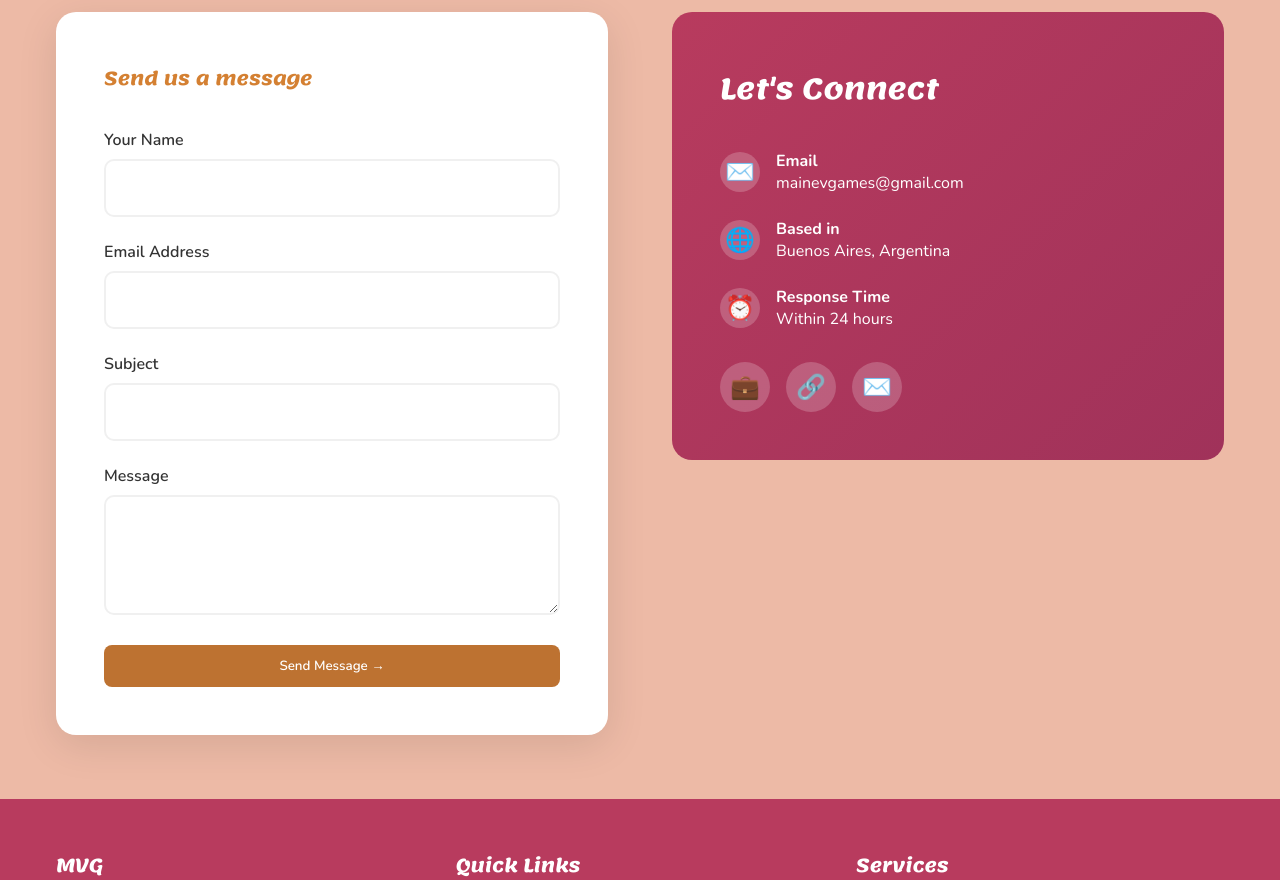
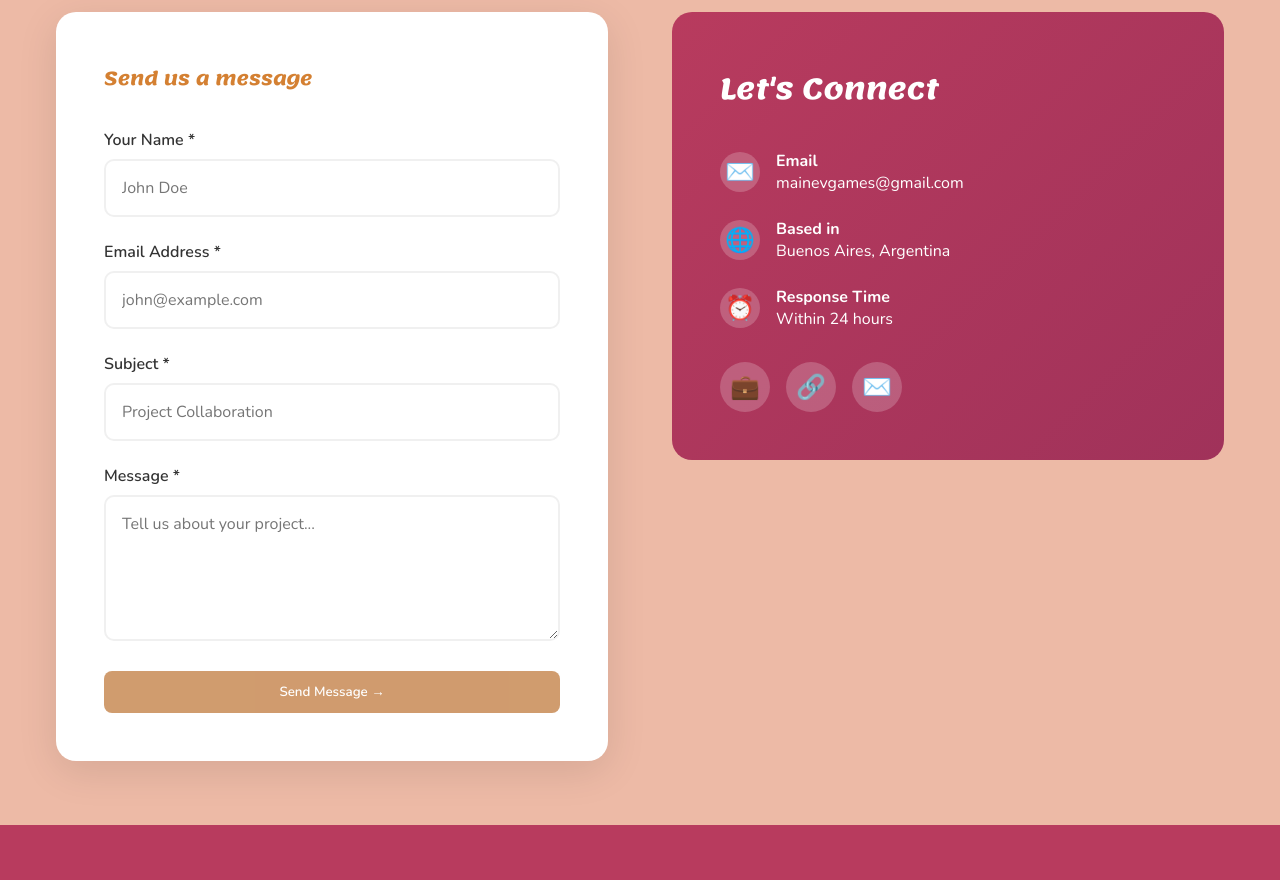
Before and after one commit to MaiineV/MVG-Page, a React (Create React App) app: page /contact in a window 1280 px wide. Shown: the part 420-1300 px from the top of the page. Built offline with nearby package versions, Linux system fonts and the light colour scheme.

Commit message:
Contact page working with emailjs and fix visuals on portfolio

```diff
--- a/package.json
+++ b/package.json
@@ -3,6 +3,7 @@
   "version": "0.1.0",
   "private": true,
   "dependencies": {
+    "@emailjs/browser": "^4.4.1",
     "@testing-library/jest-dom": "^5.17.0",
     "@testing-library/react": "^13.4.0",
     "@testing-library/user-event": "^13.5.0",
--- a/src/components/Contact.js
+++ b/src/components/Contact.js
@@ -1,5 +1,6 @@
 import { useState } from "react";
-import '../styles/Contact.css'
+import emailjs from '@emailjs/browser';
+import '../styles/Contact.css';
 
 const ContactPage = () => {
   const [formData, setFormData] = useState({
@@ -9,6 +10,14 @@ const ContactPage = () => {
     message: "",
   });
 
+  const [isSubmitting, setIsSubmitting] = useState(false);
+  const [submitStatus, setSubmitStatus] = useState(null);
+
+  // Replace these with your actual EmailJS credentials
+  const SERVICE_ID = "service_uoqwllq";
+  const TEMPLATE_ID = "template_jdorox7";
+  const PUBLIC_KEY = "7VGg1CkH7NgLyFD8H";
+
   const handleInputChange = (e) => {
     setFormData({
       ...formData,
@@ -16,10 +25,58 @@ const ContactPage = () => {
     });
   };
 
-  const handleSubmit = (e) => {
+  const handleSubmit = async (e) => {
     e.preventDefault();
-    alert("Thank you for your message! We'll get back to you soon.");
-    setFormData({ name: "", email: "", subject: "", message: "" });
+    setIsSubmitting(true);
+    setSubmitStatus(null);
+
+    try {
+      // EmailJS parameters - these should match your template variables
+      const templateParams = {
+        from_name: formData.name,
+        from_email: formData.email,
+        subject: formData.subject,
+        message: formData.message,
+        to_email: "mainevgames@gmail.com", // Your receiving email
+      };
+
+      const response = await emailjs.send(
+        SERVICE_ID,
+        TEMPLATE_ID,
+        templateParams,
+        PUBLIC_KEY
+      );
+
+      if (response.status === 200) {
+        setSubmitStatus('success');
+        setFormData({ name: "", email: "", subject: "", message: "" });
+
+        // Hide success message after 5 seconds
+        setTimeout(() => {
+          setSubmitStatus(null);
+        }, 5000);
+      }
+    } catch (error) {
+      console.error("Email send error:", error);
+      setSubmitStatus('error');
+
+      // Hide error message after 5 seconds
+      setTimeout(() => {
+        setSubmitStatus(null);
+      }, 5000);
+    } finally {
+      setIsSubmitting(false);
+    }
+  };
+
+  const validateForm = () => {
+    return (
+      formData.name.trim() !== "" &&
+      formData.email.trim() !== "" &&
+      formData.email.includes("@") &&
+      formData.subject.trim() !== "" &&
+      formData.message.trim() !== ""
+    );
   };
 
   return (
@@ -52,9 +109,9 @@ const ContactPage = () => {
               Send us a message
             </h3>
 
-            <div>
+            <form onSubmit={handleSubmit}>
               <div className="form-group">
-                <label htmlFor="name">Your Name</label>
+                <label htmlFor="name">Your Name *</label>
                 <input
                   type="text"
                   id="name"
@@ -62,11 +119,12 @@ const ContactPage = () => {
                   value={formData.name}
                   onChange={handleInputChange}
                   required
+                  placeholder="John Doe"
                 />
               </div>
 
               <div className="form-group">
-                <label htmlFor="email">Email Address</label>
+                <label htmlFor="email">Email Address *</label>
                 <input
                   type="email"
                   id="email"
@@ -74,11 +132,12 @@ const ContactPage = () => {
                   value={formData.email}
                   onChange={handleInputChange}
                   required
+                  placeholder="john@example.com"
                 />
               </div>
 
               <div className="form-group">
-                <label htmlFor="subject">Subject</label>
+                <label htmlFor="subject">Subject *</label>
                 <input
                   type="text"
                   id="subject"
@@ -86,29 +145,63 @@ const ContactPage = () => {
                   value={formData.subject}
                   onChange={handleInputChange}
                   required
+                  placeholder="Project Collaboration"
                 />
               </div>
 
               <div className="form-group">
-                <label htmlFor="message">Message</label>
+                <label htmlFor="message">Message *</label>
                 <textarea
                   id="message"
                   name="message"
                   value={formData.message}
                   onChange={handleInputChange}
                   required
+                  placeholder="Tell us about your project..."
+                  rows="5"
                 ></textarea>
               </div>
 
+              {/* Status Messages */}
+              {submitStatus === 'success' && (
+                <div style={{
+                  padding: '1rem',
+                  marginBottom: '1rem',
+                  backgroundColor: '#4CAF50',
+                  color: 'white',
+                  borderRadius: '8px',
+                  textAlign: 'center'
+                }}>
+                  ✓ Message sent successfully! We'll get back to you soon.
+                </div>
+              )}
+
+              {submitStatus === 'error' && (
+                <div style={{
+                  padding: '1rem',
+                  marginBottom: '1rem',
+                  backgroundColor: '#f44336',
+                  color: 'white',
+                  borderRadius: '8px',
+                  textAlign: 'center'
+                }}>
+                  ✗ Failed to send message. Please try again or email us directly.
+                </div>
+              )}
+
               <button
-                type="button"
+                type="submit"
                 className="btn btn-primary"
-                style={{ width: "100%" }}
-                onClick={handleSubmit}
+                style={{
+                  width: "100%",
+                  opacity: isSubmitting || !validateForm() ? 0.7 : 1,
+                  cursor: isSubmitting || !validateForm() ? 'not-allowed' : 'pointer'
+                }}
+                disabled={isSubmitting || !validateForm()}
               >
-                Send Message →
+                {isSubmitting ? 'Sending...' : 'Send Message →'}
               </button>
-            </div>
+            </form>
           </div>
 
           <div className="contact-info slide-in-right">
--- a/src/styles/Portfolio.css
+++ b/src/styles/Portfolio.css
@@ -48,15 +48,30 @@
     var(--primary-color),
     var(--secondary-color)
   );
+  position: relative;
+  overflow: hidden;
   display: flex;
   align-items: center;
   justify-content: center;
-  font-size: 4rem;
-  color: white;
+}
+
+/* New styles for the image inside */
+.game-image img {
+  width: 100%;
+  height: 100%;
+  object-fit: cover; /* This ensures the image covers the entire container */
   transition: transform 0.3s ease;
 }
 
-.game-card:hover .game-image {
+/* If you want to maintain aspect ratio and avoid cropping, use this instead: */
+/* .game-image img {
+  width: 100%;
+  height: 100%;
+  object-fit: contain;
+  transition: transform 0.3s ease;
+} */
+
+.game-card:hover .game-image img {
   transform: scale(1.1);
 }
 
@@ -98,6 +113,7 @@
   border-radius: 20px;
   font-size: 0.8rem;
   font-weight: 600;
+  z-index: 10; /* Ensure it stays on top */
 }
 
 @media (max-width: 768px) {
@@ -105,4 +121,8 @@
     grid-template-columns: 1fr;
     gap: 1.5rem;
   }
+
+  .game-image {
+    height: 200px; /* Slightly smaller on mobile */
+  }
 }
```
Also changed, not shown: 1 other file (tests, documents, lock files or other folders).
